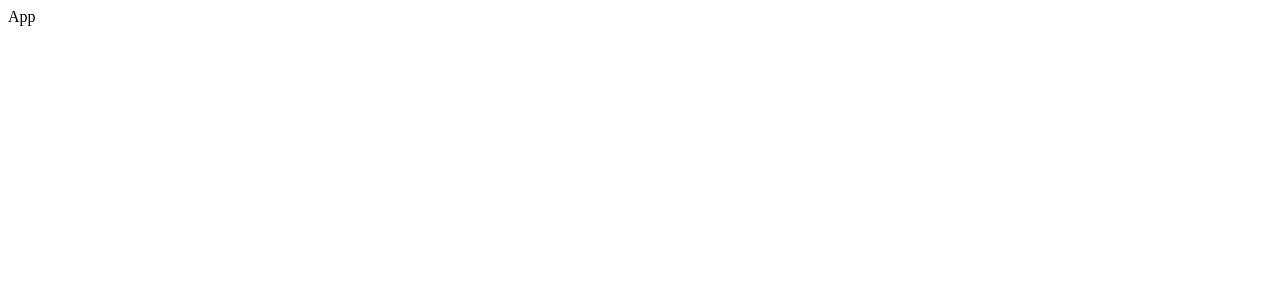
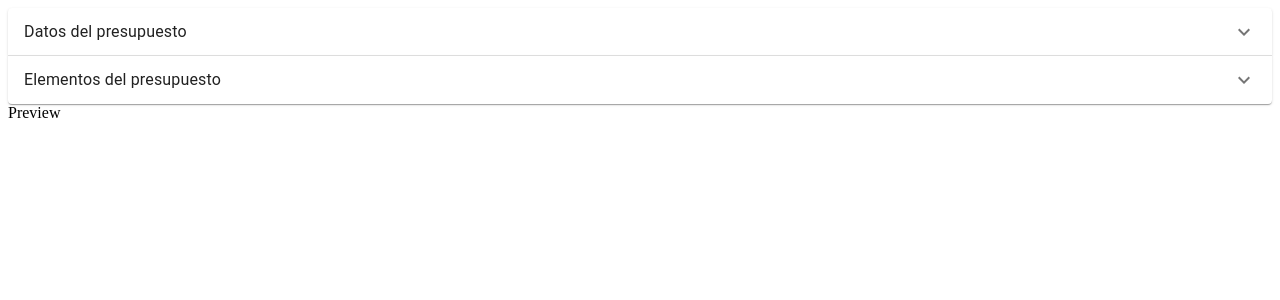
Before and after one commit to rodrigoverasantis/presupuestador-react-mui, a React (Vite) app: page / in a window 1280 px wide. Shown: the top 300 px of the page. Built offline with nearby package versions, Linux system fonts and the light colour scheme.

Commit message:
Se integran los nuevos componentes.

```diff
--- a/src/App.tsx
+++ b/src/App.tsx
@@ -1,3 +1,13 @@
+import Form from "./components/Form";
+import Items from "./components/Items";
+import Preview from "./components/Preview";
+
 export default function App() {
-  return <label>App</label>;
+  return (
+    <>
+      <Form />
+      <Items />
+      <Preview />
+    </>
+  );
 }
```
